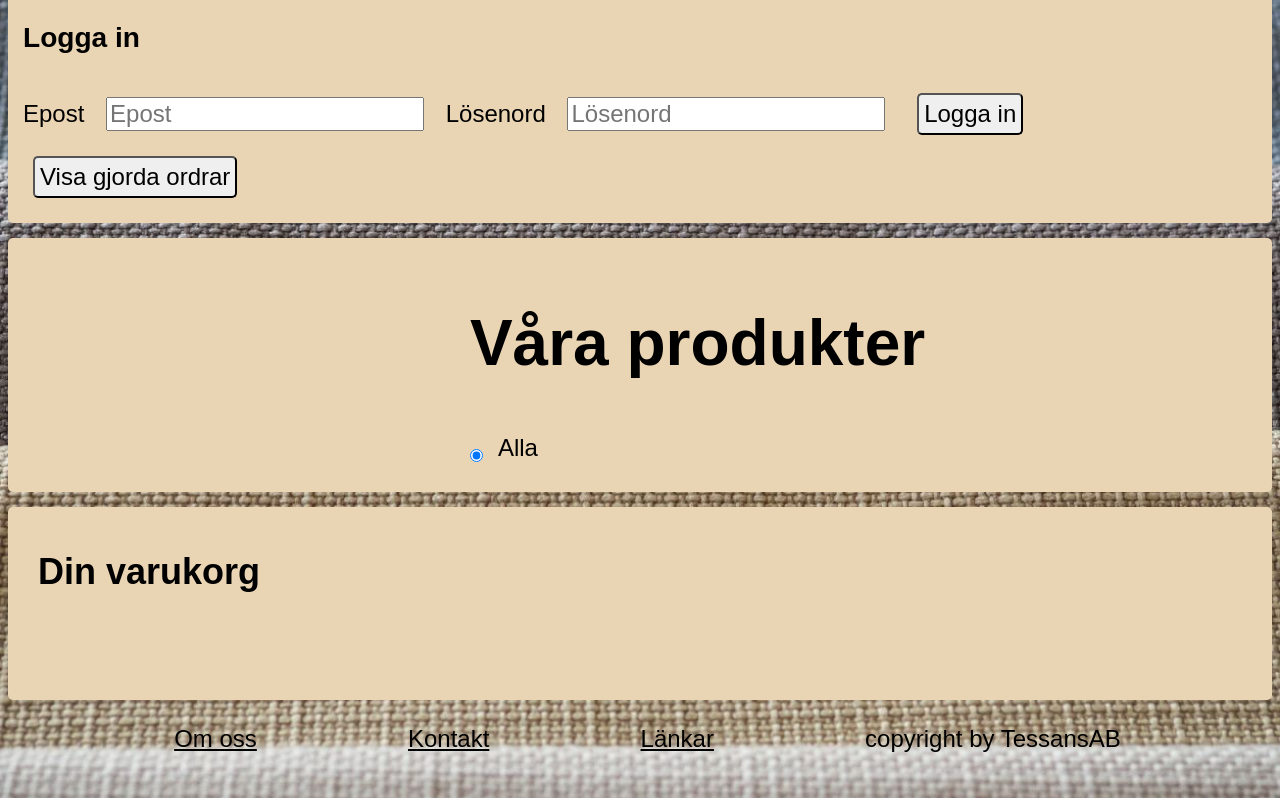
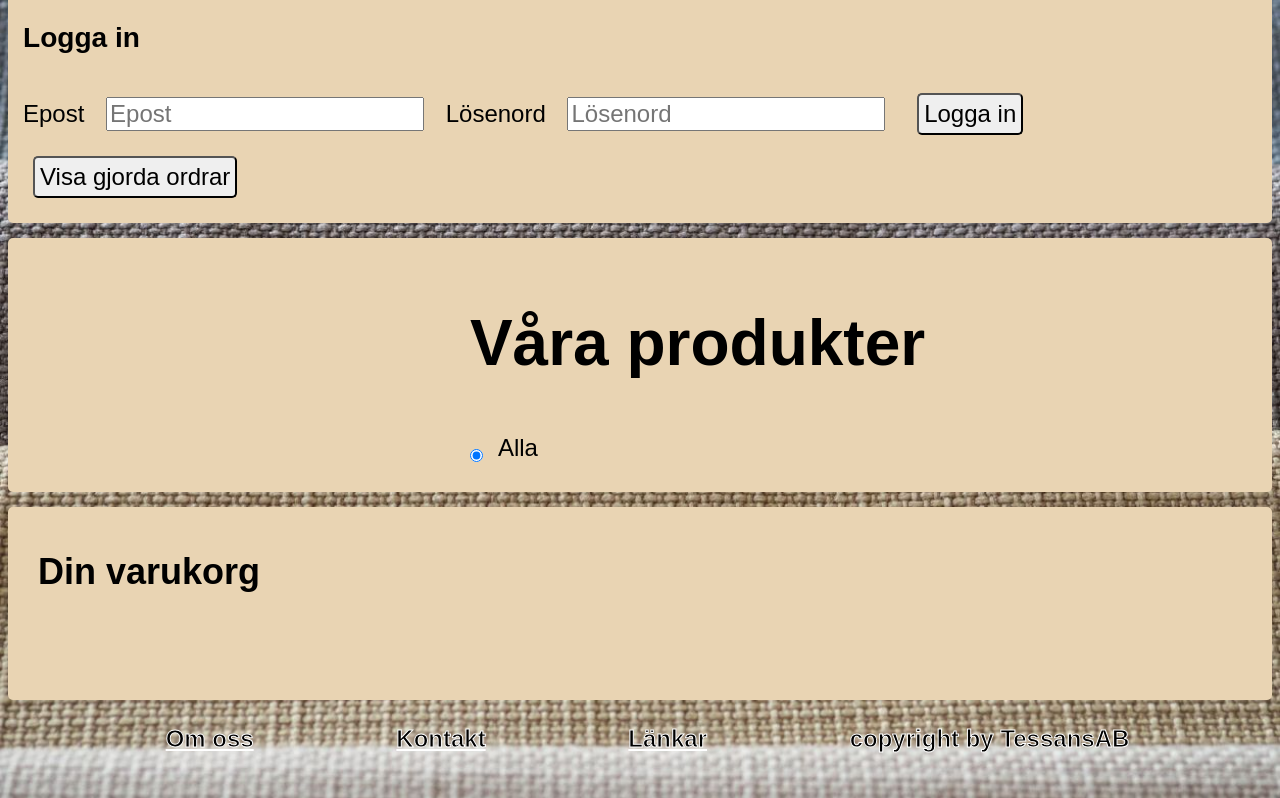
Before and after one commit to TessDevon/APIwebbshop, a website: page frontend/index.html in a window 1280 px wide. Shown: the part 555-1353 px from the top of the page. Drawn offline with Linux system fonts and the light colour scheme; no server answers.

Commit message:
Smal fixes

```diff
--- a/frontend/main.css
+++ b/frontend/main.css
@@ -126,14 +126,21 @@ button{
 footer{
     padding-left: 15px;
     padding-top: 25px;
+    font-weight: bolder;
     color: black;
     display: flex;
     justify-content: space-evenly;
     font-size: 1.5rem;
+    -webkit-text-stroke-width: 1px;
+    -webkit-text-stroke-color:white;
 }
 
 a{
     color: black;
+    text-shadow: 5px 5px 30px #ffffff;
+    font-weight: bolder;
+    -webkit-text-stroke-width: 1px;
+    -webkit-text-stroke-color:white;
 }
 
 body{
```
